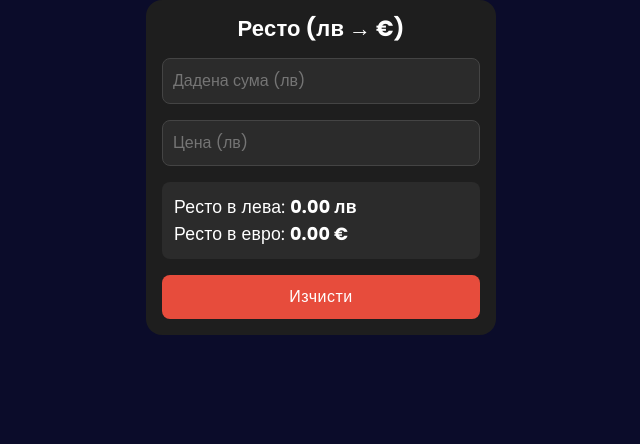
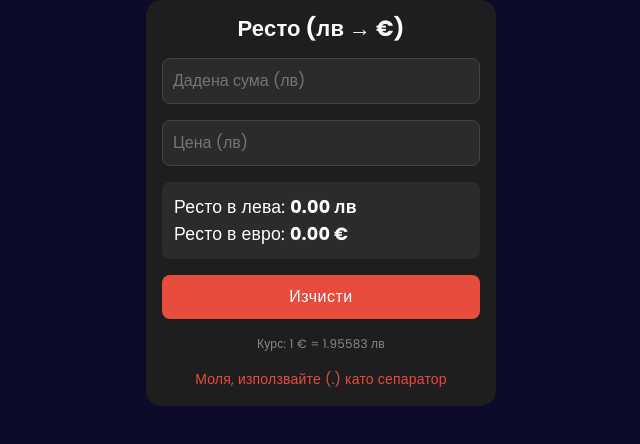
Before and after one commit to NikolaNikolov93/LevToEuro, a React (Vite) app: page / in a window 1280 px wide. Shown: the top 444 px of the page, without its empty margins (319-959 px from the left). Built offline with nearby package versions, Linux system fonts and the light colour scheme.

Commit message:
keyboard fix

```diff
--- a/src/App.module.css
+++ b/src/App.module.css
@@ -51,3 +51,8 @@
   font-size: 14px;
   text-align: center;
 }
+.footer {
+  font-size: 12px;
+  text-align: center;
+  color: #888;
+}
--- a/src/App.tsx
+++ b/src/App.tsx
@@ -4,27 +4,7 @@ import styles from "./App.module.css";
 const EuroChangeCalculator: React.FC = () => {
   const [given, setGiven] = useState<string>("");
   const [price, setPrice] = useState<string>("");
-  const [error, setError] = useState<string>("");
 
- const handleGivenMoney = (value: string) => {
-  if (value.charCodeAt(value.length - 1) === 44) {
-    setError("Моля използвайте точка (.) за десетичен знак.");
-  }
-  else{
-  setGiven( value || "");
-  setError("");
-  }
-};
-
-const handleTotalPrice = (value: string) => {
-   if (value.charCodeAt(value.length - 1) === 44) {
-    setError("Моля използвайте точка (.) за десетичен знак.");
-  }
-  else{
-  setPrice( value || "");
-  setError("");
-  }
-};
 
 
 
@@ -41,8 +21,8 @@ const handleTotalPrice = (value: string) => {
         className={styles.input}
         placeholder="Дадена сума (лв)"
         value={given}
-        onChange={(e) => handleGivenMoney(e.target.value)}
-        type="text"
+        onChange={(e) => setGiven(e.target.value)}
+        type="number"
         inputMode="decimal"
         pattern="[0-9]*"
       />
@@ -51,8 +31,8 @@ const handleTotalPrice = (value: string) => {
         className={styles.input}
         placeholder="Цена (лв)"
         value={price}
-        onChange={(e) => handleTotalPrice(e.target.value)}
-        type="text"
+        onChange={(e) => setPrice(e.target.value)}
+        type="number"
         inputMode="decimal"
         pattern="[0-9]*"
       />
@@ -62,7 +42,8 @@ const handleTotalPrice = (value: string) => {
         <p>Ресто в евро: <strong>{changeEUR > 0 ? changeEUR.toFixed(2) : "0.00"} €</strong></p>
       </div>
       <button className={styles.resetButton} onClick={() => { setGiven(""); setPrice(""); }}>Изчисти</button>
-      {error && <p className={styles.error}>{error}</p>}
+      <p className={styles.footer}>Курс: 1 € = 1.95583 лв</p>
+      <p className={styles.error}>Моля, използвайте (.) като сепаратор</p>
     </div>
   );
 };
```
